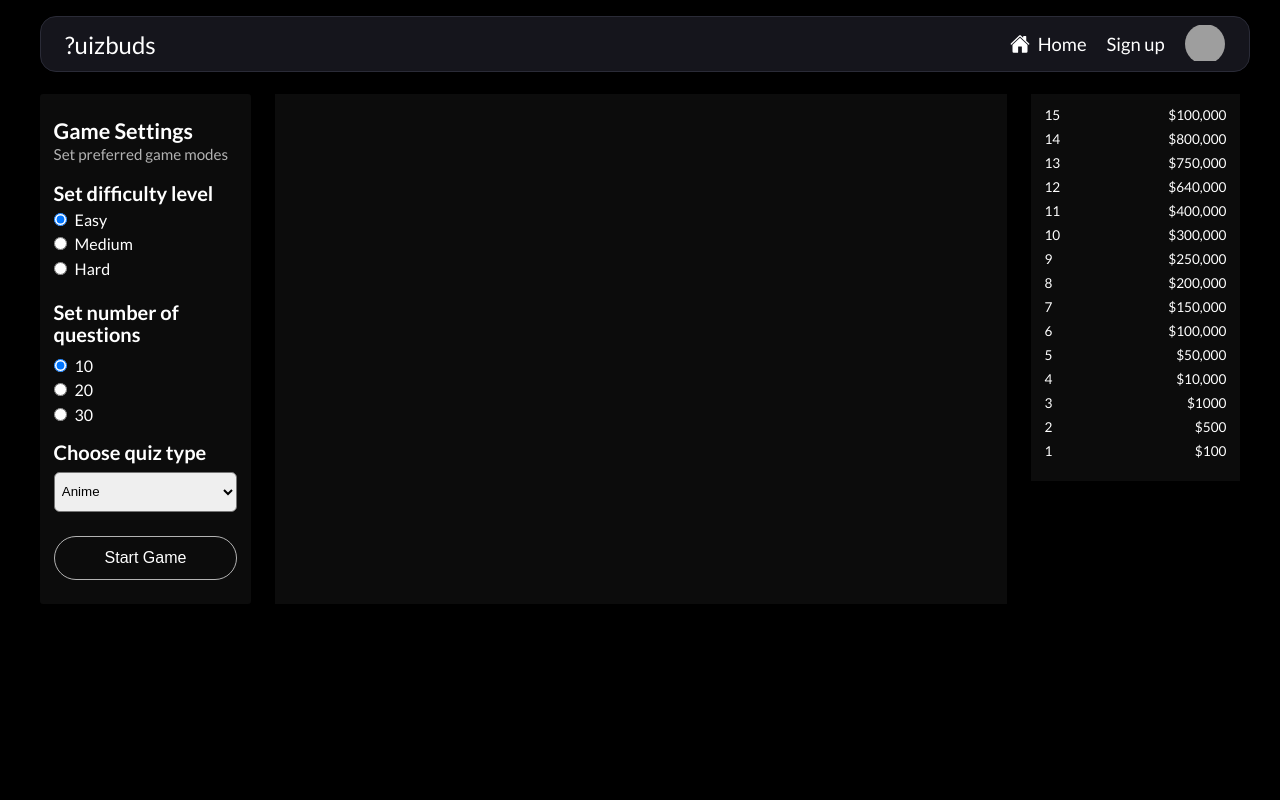
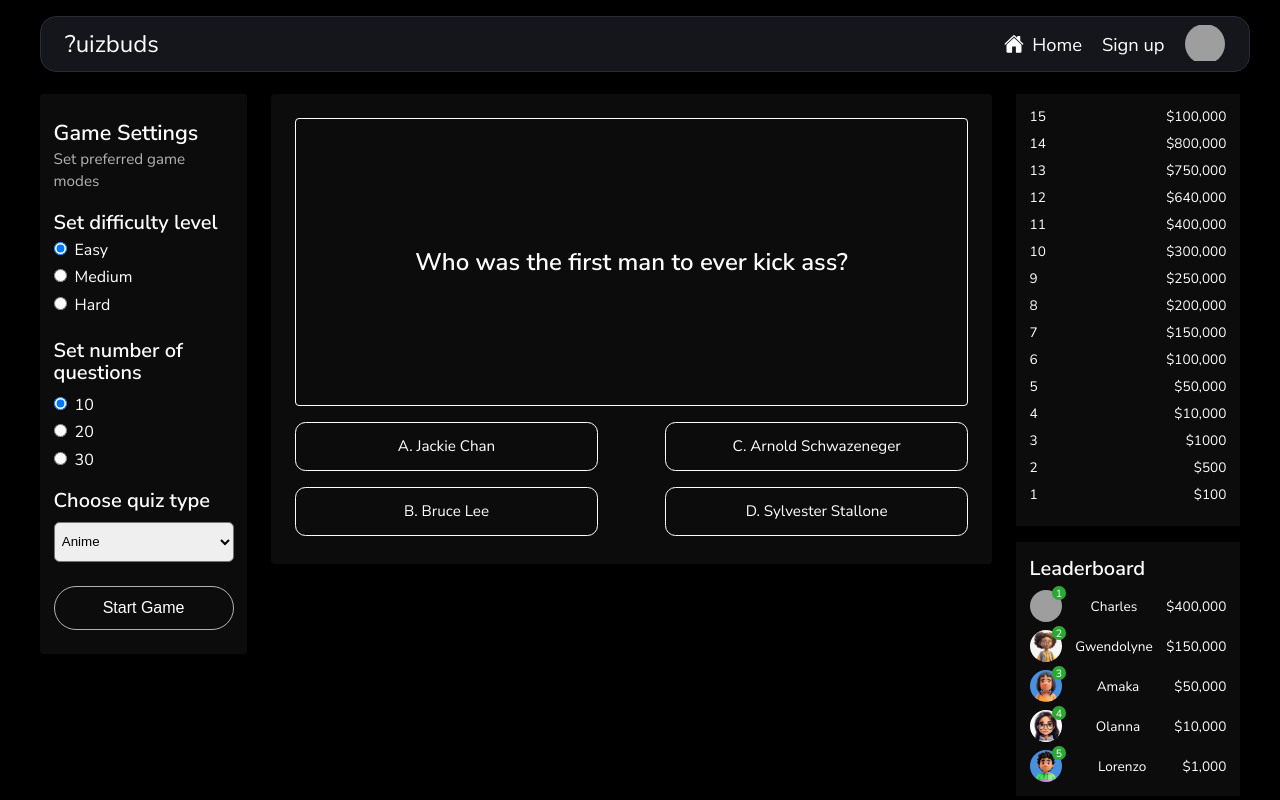
Before and after one commit to Ginikachuqu/QuizBuds, a Vue app: page /game in a window 1280 px wide. Built offline with nearby package versions, Linux system fonts and the light colour scheme; grey boxes are pictures that could not be loaded.

Commit message:
Completed the game interface

```diff
--- a/index.html
+++ b/index.html
@@ -6,7 +6,7 @@
     <meta name="viewport" content="width=device-width, initial-scale=1.0" />
     <link rel="preconnect" href="https://fonts.googleapis.com">
     <link rel="preconnect" href="https://fonts.gstatic.com" crossorigin>
-    <link href="https://fonts.googleapis.com/css2?family=Lato:wght@400;700;900&family=Syncopate:wght@700&display=swap" rel="stylesheet">
+    <link href="https://fonts.googleapis.com/css2?family=Nunito+Sans:opsz,wght@6..12,400;6..12,500;6..12,600&family=Syncopate:wght@700&display=swap" rel="stylesheet">
     <title>?uizbuds</title>
   </head>
   <body>
--- a/src/components/Leaderboard/LeaderBoard.vue
+++ b/src/components/Leaderboard/LeaderBoard.vue
@@ -0,0 +1,65 @@
+<template lang="">
+    <div class="leaderboard__container-inner">
+        <ul>
+            <li>
+                <span class="image__position">
+                    <span class="image"></span>
+                    <span class="position">
+                        <span>1</span>
+                    </span>
+                </span>
+                <span class="name">Charles</span>
+                <span class="prize">$400,000</span>
+            </li>
+            <li>
+                <span class="image__position">
+                    <span class="image"></span>
+                    <span class="position">
+                        <span>2</span>
+                    </span>
+                </span>
+                <span class="name">Gwendolyne</span>
+                <span class="prize">$150,000</span>
+            </li>
+            <li>
+                <span class="image__position">
+                    <span class="image"></span>
+                    <span class="position">
+                        <span>3</span>
+                    </span>
+                </span>
+                <span class="name">Amaka</span>
+                <span class="prize">$50,000</span>
+            </li>
+            <li>
+                <span class="image__position">
+                    <span class="image"></span>
+                    <span class="position">
+                        <span>4</span>
+                    </span>
+                </span>
+                <span class="name">Olanna</span>
+                <span class="prize">$10,000</span>
+            </li>
+            <li>
+                <span class="image__position">
+                    <span class="image"></span>
+                    <span class="position">
+                        <span>5</span>
+                    </span>
+                </span>
+                <span class="name">Lorenzo</span>
+                <span class="prize">$1,000</span>
+            </li>
+
+        </ul>
+    </div>
+</template>
+<script>
+export default {
+    name: 'Leaderboard',
+}
+</script>
+<style scoped>
+
+</style>
--- a/src/styles/base/_variables.scss
+++ b/src/styles/base/_variables.scss
@@ -5,7 +5,7 @@ $gray: #b3b3b3;
 $green: #2ea834;
 $purple: #8f3783;
 $pink: #c52588;
-$primary-font: 'Lato', sans-serif;
+$primary-font: 'Nunito Sans', sans-serif;
 $secondary-font: 'Syncopate', sans-serif;
 $padding-left: 2.5rem;
 $padding-right: 2.5rem;
--- /dev/null
+++ b/src/styles/components/_leaderboard.scss
@@ -0,0 +1,78 @@
+.leaderboard__container-inner {
+    width: 100%;
+    padding-top: .5rem;
+
+    ul {
+        list-style: none;
+
+        li {
+            @include flex (flex, center, space-between, initial);
+
+            &:not(:last-of-type) {
+                margin-bottom: .5rem;
+            }
+
+            span {
+                display: inline-block;
+
+                &.image__position {
+                    position: relative;
+                    width: 2rem;
+                    height: 2rem;
+                    border-radius: 50%;
+
+                    .image {
+                        width: 100%;
+                        height: 100%;
+                        background-image: url('../../../public/avatars/boy\ 4.jpg');
+                        background-position: center;
+                        background-size: cover;
+                        background-repeat: no-repeat;
+                        border-radius: 50%;
+                    }
+
+                    .position {
+                        @include flex (flex, center, center, initial);
+                        position: absolute;
+                        height: .85rem;
+                        width: .85rem;
+                        top: -.25rem;
+                        right: -.25rem;
+                        background-color: $green;
+                        border-radius: 50%;
+                        font-size: .65rem;
+                    }
+                }
+
+                &.name {
+                    font-size: .85rem;
+                }
+
+                &.prize {
+                    font-size: .85rem;
+                }
+            }
+
+            &:nth-of-type(2) {
+                span.image {
+                    background-image: url('../../../public/avatars/girl\ 6.jpg');
+                }
+            }
+            &:nth-of-type(3) {
+                span.image {
+                    background-image: url('../../../public/avatars/girl\ 1.jpg');
+                }
+            }
+            &:nth-of-type(4) {
+                span.image {
+                    background-image: url('../../../public/avatars/girl\ 7.jpg');
+                }
+            }
+            &:nth-of-type(5) {
+                span.image {
+                    background-image: url('../../../public/avatars/boy\ 6.jpg');
+                }
+            }
+        }
+    }
+}
--- a/src/styles/index.scss
+++ b/src/styles/index.scss
@@ -12,6 +12,7 @@
 @import './components/navbar';
 @import './components/landing';
 @import './components/gameItem';
+@import './components/leaderboard';
 
 // Pages
 @import './pages/home';
--- a/src/styles/pages/_game.scss
+++ b/src/styles/pages/_game.scss
@@ -117,7 +117,59 @@
 
         .middle__pane {
             width: 49rem;
+            max-height: 470px;
             background-color: rgba($color: $black-shade, $alpha: .5);
+            border-radius: .25rem;
+            padding: 1.5rem;
+
+            .question__display {
+                width: 100%;
+                padding: 1rem;
+                @include flex (flex, center, center, initial);
+                margin-bottom: 1rem;
+                height: 18rem;
+                border-radius: .25rem;
+                border: 1px solid $white;
+            }
+
+            .options__container {
+                width: 100%;
+
+                ul {
+                    width: 100%;
+                    list-style: none;
+                    @include flex (flex, center, space-between, initial);
+                    gap: 1rem;
+
+                    li {
+                        width: 45%;
+
+                        button {
+                            width: 100%;
+                            padding: .85rem;
+                            margin-bottom: 1rem;
+                            background: transparent;
+                            border: 1px solid $white;
+                            border-radius: .65rem;
+                            font-family: $primary-font;
+                            color: $white;
+                            font-size: .95rem;
+                            cursor: pointer;
+                            transition: all .3s ease-in-out;
+
+                            &:hover {
+                                box-shadow: 0 0.375em 0 currentcolor;
+                                transform: scale(.97);
+                            }
+
+                            &.correct {
+                                border-color: $green;
+                                box-shadow: 0 0.375em 0 $green;
+                            }
+                        }
+                    }
+                }
+            }
         }
 
         .right__pane {
@@ -127,7 +179,7 @@
 
             .cash__reward__container {
                 width: 100%;
-                padding: .85rem .85rem;
+                padding: .85rem;
                 background-color: rgba($color: $black-shade, $alpha: .5);
 
                 &-inner {
@@ -144,12 +196,38 @@
                                 margin-bottom: .5rem;
                                 font-size: .85rem;
 
-                                &.money {}
+                                &.money.active {
+                                    &::after {
+                                        content: '';
+                                        display: inline-block;
+                                        position: relative;
+                                        top: .09rem;
+                                        margin-left: .45rem;
+                                        height: 0;
+                                        width: 0;
+                                        border-top: 6px solid transparent;
+                                        border-bottom: 6px solid transparent;
+                                        border-right: 6px solid $green;
+                                        // background-color: $green;
+                                    }
+                                }
                             }
                         }
                     }
                 }
             }
+
+            .leaderboard__container {
+                margin-top: 1rem;
+                width: 14rem;
+                padding: .85rem;
+                background-color: rgba($color: $black-shade, $alpha: .5);
+
+
+                h2 {
+                    font-size: 1.25rem;
+                }
+            }
         }
     }
 }
--- a/src/views/Gamepage/Gamepage.vue
+++ b/src/views/Gamepage/Gamepage.vue
@@ -59,7 +59,23 @@
                 </div>
             </div>
             <div class="middle__pane">
-
+                <div class="middle__pane-inner">
+                    <div class="question__display">
+                        <h2>Who was the first man to ever kick ass?</h2>
+                    </div>
+                    <div class="options__container">
+                        <ul>
+                            <li>
+                                <button>A. Jackie Chan</button>
+                                <button>B. Bruce Lee</button>
+                            </li>
+                            <li>
+                                <button>C. Arnold Schwazeneger</button>
+                                <button>D. Sylvester Stallone</button>
+                            </li>
+                        </ul>
+                    </div>
+                </div>
             </div>
             <div class="right__pane">
                 <div class="cash__reward__container">
@@ -72,11 +88,18 @@
                         </ul>
                     </div>
                 </div>
+                <!-- Leaderboard -->
+                <div class="leaderboard__container">
+                    <h2>Leaderboard</h2>
+                    <Leaderboard />
+                </div>
             </div>
         </div>
     </div>
 </template>
 <script>
+import Leaderboard from '@components/Leaderboard/Leaderboard.vue'
+
 export default {
     name: 'Gamepage',
 
@@ -114,6 +137,9 @@ export default {
         },].reverse()
 
         return { cashReward }
+    },
+    components: {
+        Leaderboard,
     }
 }
 </script>
```
